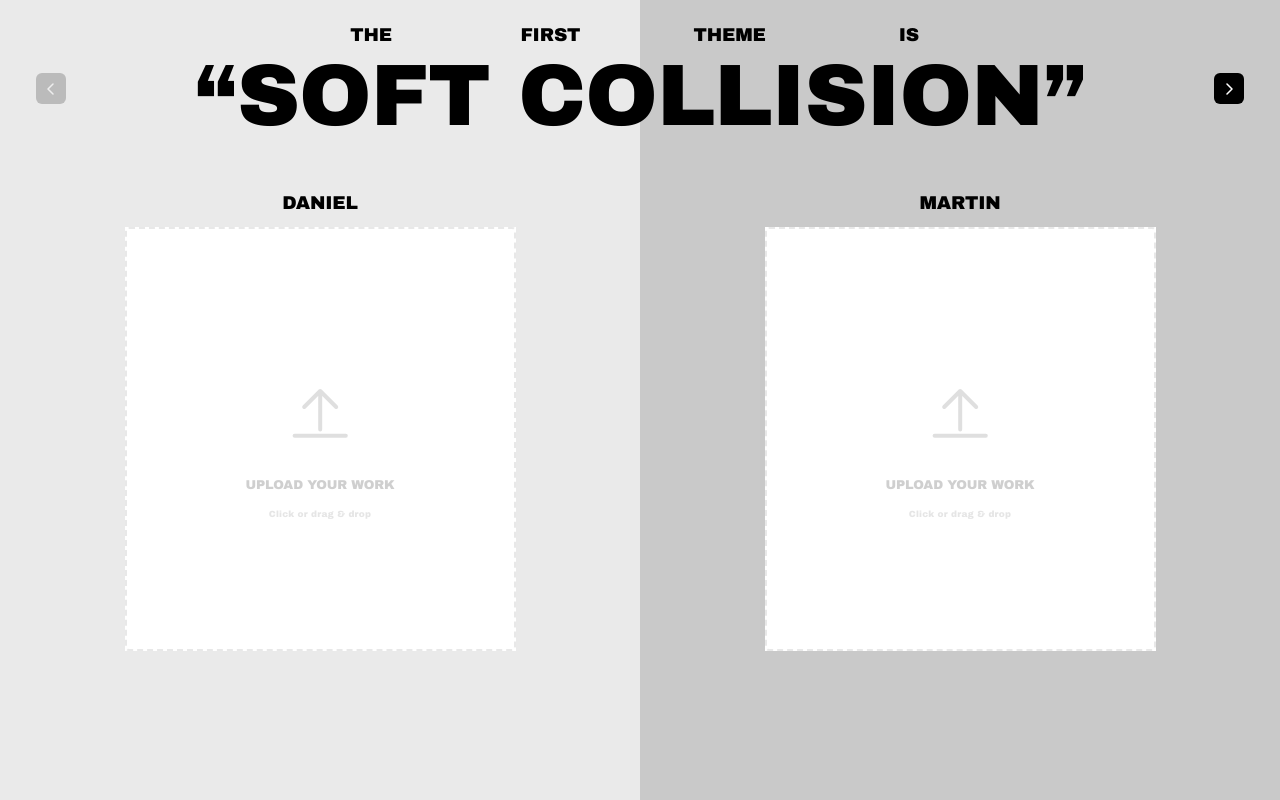
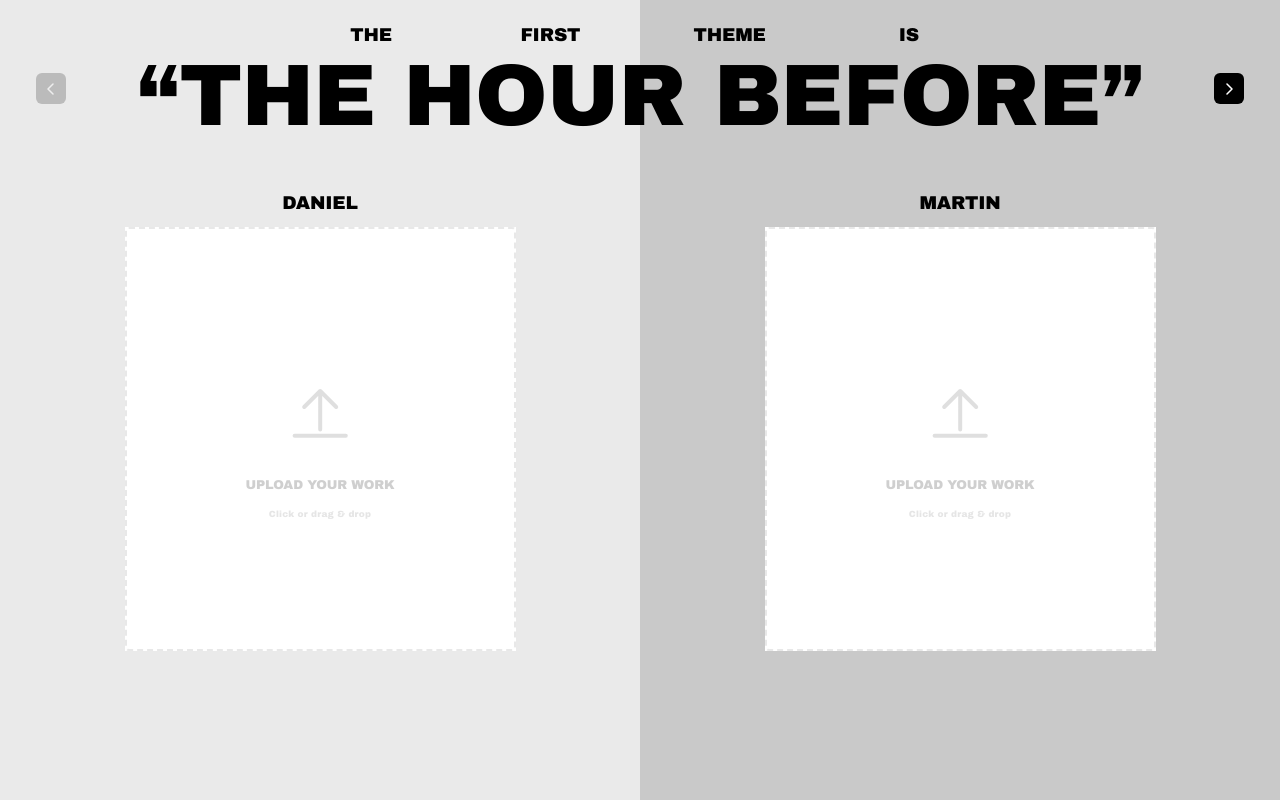
Before and after one commit to martinlofqvist/penpal4ever, a Next.js app: page /theme in a window 1280 px wide. Built offline with nearby package versions, Linux system fonts and the light colour scheme; a web font is replaced by a local one.

Commit message:
fixes theme order

```diff
--- a/src/app/(frontend)/correspondence/[slug]/page.tsx
+++ b/src/app/(frontend)/correspondence/[slug]/page.tsx
@@ -28,12 +28,15 @@ export default async function CorrespondencePage({ params }: Props) {
 
   const c = docs[0]
 
+  const themeOrder = Array.isArray(c.themeOrder) ? (c.themeOrder as number[]) : undefined
+
   return (
     <div className="theme-page">
       <ThemeView
         correspondenceSlug={slug}
         yourName={c.yourFirstName.toUpperCase()}
         penpalName={c.penpalFirstName.toUpperCase()}
+        themeOrder={themeOrder}
       />
     </div>
   )
--- a/src/app/api/correspondences/route.ts
+++ b/src/app/api/correspondences/route.ts
@@ -22,18 +22,15 @@ export async function POST(req: NextRequest) {
       return NextResponse.json({ error: 'First names are required' }, { status: 400 })
     }
 
-    // Pick a random starting theme from the themes table
-    const { totalDocs } = await payload.find({ collection: 'themes', limit: 0 })
-    let themeId: number | undefined
-    if (totalDocs > 0) {
-      const randomPage = Math.floor(Math.random() * totalDocs) + 1
-      const { docs: themesDocs } = await payload.find({
-        collection: 'themes',
-        limit: 1,
-        page: randomPage,
-      })
-      themeId = Number(themesDocs[0]?.id)
+    // Fetch all themes and build a shuffled order (persisted so both parties see the same sequence)
+    const { docs: allThemes } = await payload.find({ collection: 'themes', limit: 1000, sort: 'id' })
+    const ids = allThemes.map((t) => Number(t.id))
+    // Fisher-Yates shuffle
+    for (let i = ids.length - 1; i > 0; i--) {
+      const j = Math.floor(Math.random() * (i + 1))
+      ;[ids[i], ids[j]] = [ids[j], ids[i]]
     }
+    const themeOrder = ids
 
     const slug = generateSlug()
 
@@ -50,7 +47,7 @@ export async function POST(req: NextRequest) {
         limitThemes:     !!limitThemes,
         maxThemes:       limitThemes ? (parseInt(maxThemes, 10) || null) : null,
         currentThemeIndex: 0,
-        ...(themeId !== undefined && { theme: themeId }),
+        themeOrder,
       },
     })
 
--- a/src/collections/Correspondences.ts
+++ b/src/collections/Correspondences.ts
@@ -31,13 +31,12 @@ export const Correspondences: CollectionConfig = {
     { name: 'limitThemes',       type: 'checkbox', defaultValue: false },
     { name: 'maxThemes',         type: 'number' },
     { name: 'currentThemeIndex', type: 'number', defaultValue: 0 },
-    // ─── Theme ───────────────────────────────────────────
+    // ─── Theme order ─────────────────────────────────────
     {
-      name: 'theme',
-      type: 'relationship',
-      relationTo: 'themes',
+      name: 'themeOrder',
+      type: 'json',
       required: false,
-      admin: { description: 'The active theme for this correspondence' },
+      admin: { description: 'Fixed ordered array of theme IDs for this correspondence (set on creation, never changes)' },
     },
   ],
 }
--- a/src/components/ThemeView.tsx
+++ b/src/components/ThemeView.tsx
@@ -1,7 +1,6 @@
 'use client'
 
-import { useCallback, useEffect, useRef, useState } from 'react'
-import { shuffle } from '@/lib/utils'
+import { useCallback, useEffect, useMemo, useRef, useState } from 'react'
 import themesData from '@/data/themes.json'
 
 // ─── Types ────────────────────────────────────────────────
@@ -139,10 +138,24 @@ interface ThemeViewProps {
   correspondenceSlug?: string
   yourName?: string
   penpalName?: string
+  /** Fixed ordered list of theme IDs from the DB. Falls back to source order if not provided. */
+  themeOrder?: number[]
 }
 
-export default function ThemeView({ correspondenceSlug, yourName, penpalName }: ThemeViewProps = {}) {
-  const [themes]     = useState<Theme[]>(() => shuffle(themesData.themes as Theme[]))
+export default function ThemeView({ correspondenceSlug, yourName, penpalName, themeOrder }: ThemeViewProps = {}) {
+  const themeById = useMemo(() => {
+    const map = new Map<number, Theme>()
+    for (const t of themesData.themes as Theme[]) map.set(t.id, t)
+    return map
+  }, [])
+
+  const themes = useMemo<Theme[]>(() => {
+    if (themeOrder && themeOrder.length > 0) {
+      return themeOrder.map((id) => themeById.get(id)).filter(Boolean) as Theme[]
+    }
+    return themesData.themes as Theme[]
+  }, [themeOrder, themeById])
+
   const [index, setIndex] = useState(0)
   const [isAnimating, setIsAnimating] = useState(false)
 
```
